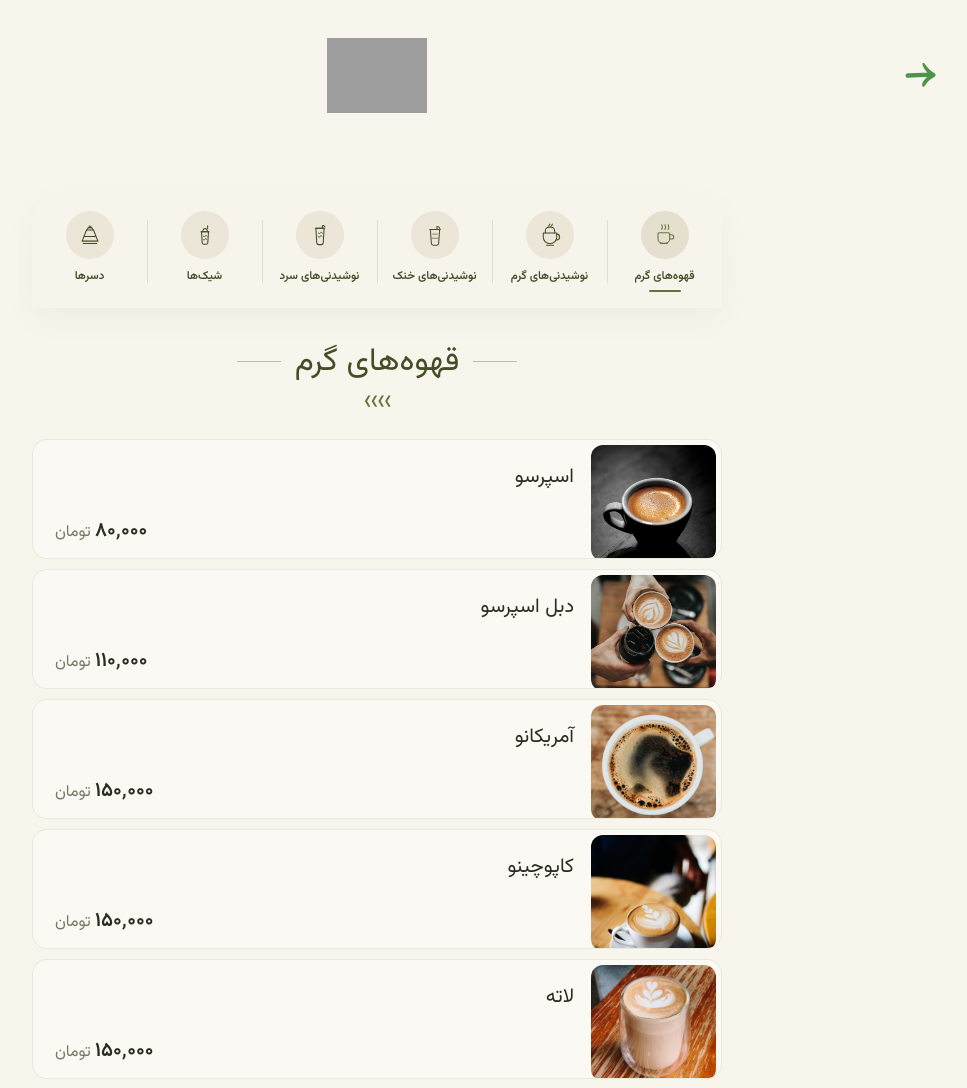
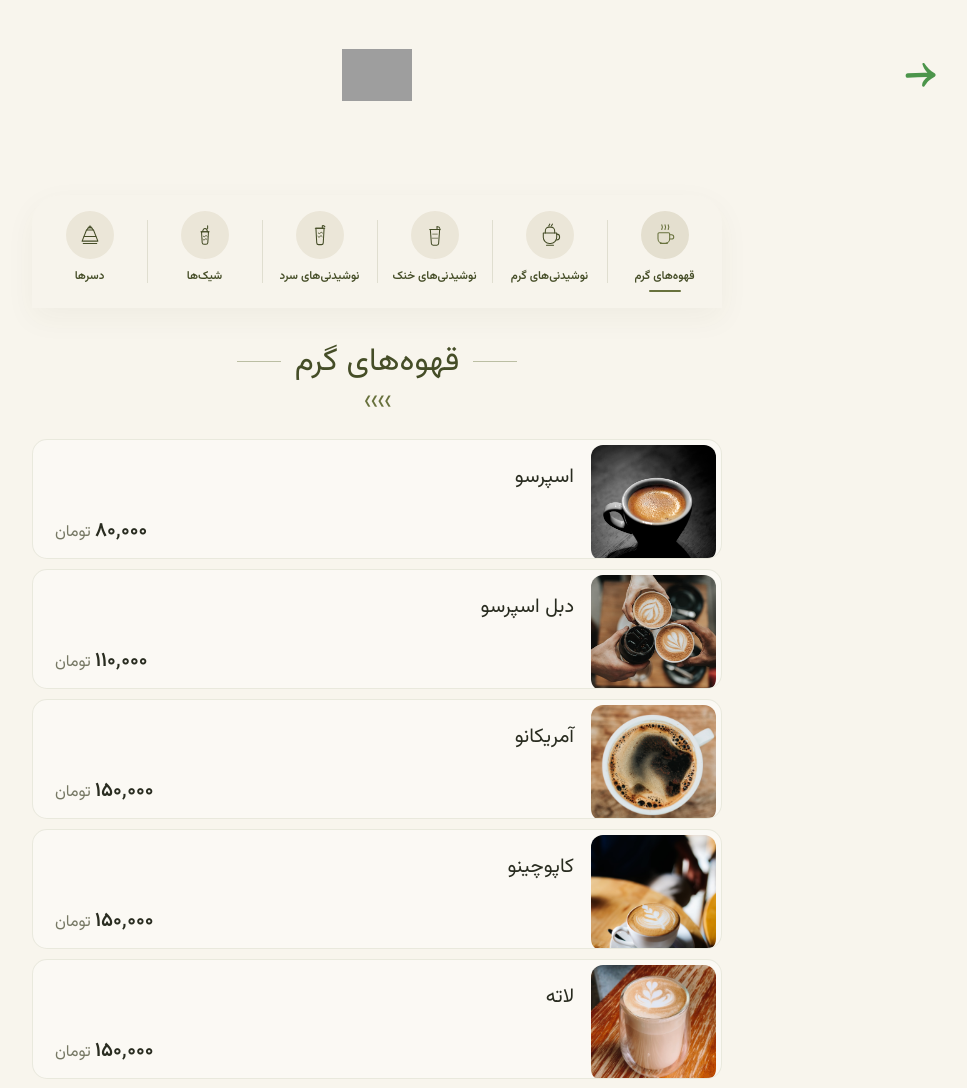
Before and after one commit to MasoudRashidi/shin-cafe, a website: page products.html in a window 1280 px wide. Shown: the top 1088 px of the page, without its empty margins (263-1230 px from the left). Drawn offline with Linux system fonts and the light colour scheme; grey boxes are pictures that could not be loaded.

Commit message:
resize logo 4

```diff
--- a/products.html
+++ b/products.html
@@ -31,7 +31,7 @@
       </a>
     </div>
       <a class="" href="index.html" aria-label="بازگشت به صفحه اصلی کافه شین">
-        <div class="w-[100px]">
+        <div class="w-[70px]">
           <img src="assets/logo.png"/>
         </div>
       </a>
```
Also changed, not shown: style.css.
